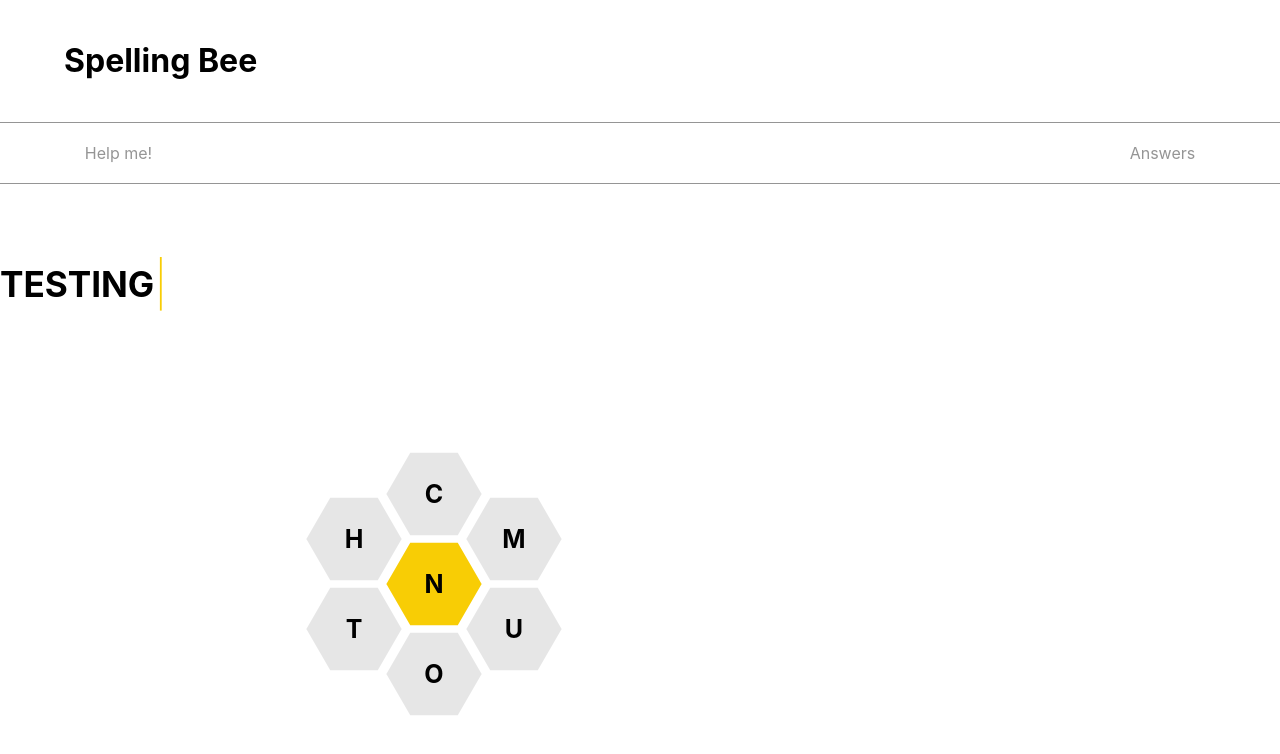
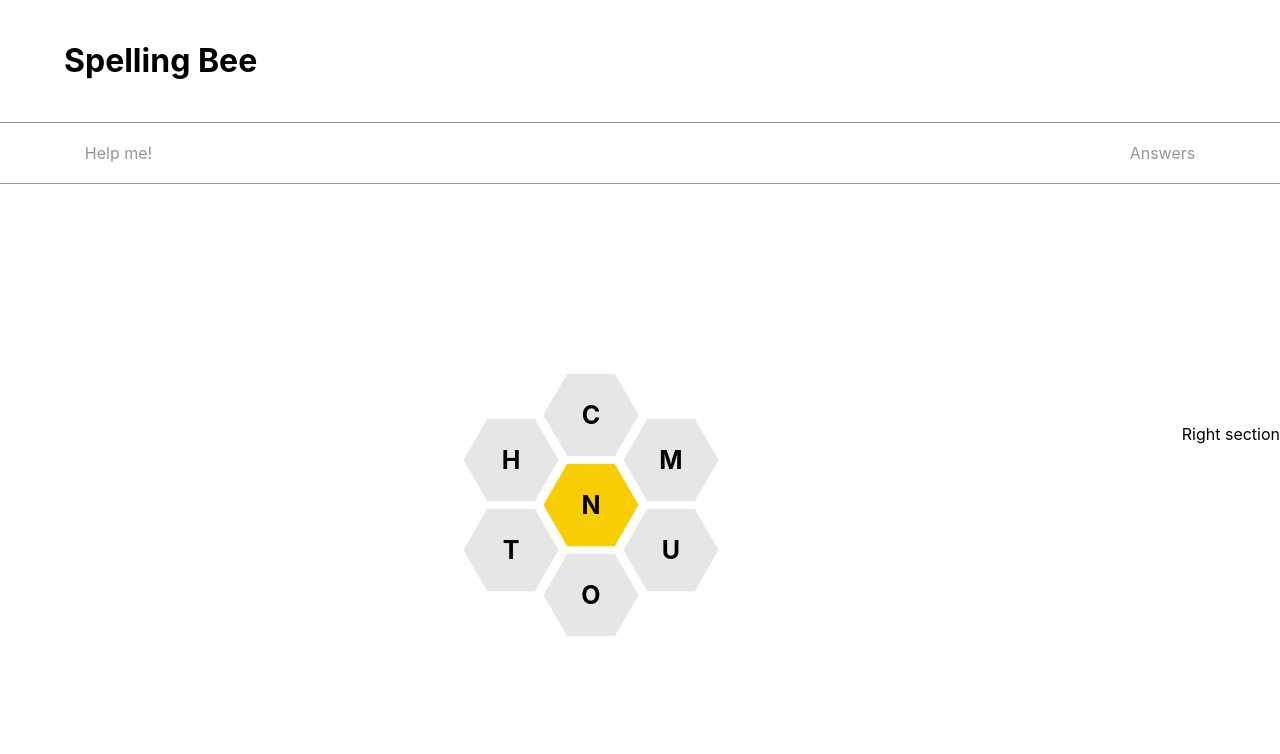
Before and after one commit to harrisoncole/spelling-bee, a React (Create React App) app: page / in a window 1280 px wide. Shown: the top 754 px of the page. Built offline with nearby package versions, Linux system fonts and the light colour scheme.

Commit message:
center hive

```diff
--- a/src/App.css
+++ b/src/App.css
@@ -36,8 +36,23 @@
   opacity: 0.2;
 }
 
+.game-container {
+  display: flex;
+}
 .entry-container {
   display: flex;
   align-items: center;
+  justify-content: center;
   height: 200px;
 }
+
+.game-left {
+  display: flex;
+  flex-direction: column;
+  flex-grow: 2;
+  height: 500px;
+}
+
+.game-right {
+  align-self: center;
+}
--- a/src/components/Cursor.js
+++ b/src/components/Cursor.js
@@ -9,13 +9,15 @@ const Cursor = ({ displayInstructions }) => {
       setBlink(b => !b);
     }
 
-    const blinkInterval = setInterval(blinkCursor, 1000);
+    const blinkInterval = setInterval(blinkCursor, 600);
 
     return () => clearInterval(blinkInterval);
   }, []);
 
   return (
-    <div className={displayInstructions || blink ? 'none' : 'cursor'}>|</div>
+    <div className={displayInstructions || blink ? 'cursor none' : 'cursor'}>
+      |
+    </div>
   );
 };
 
--- a/src/components/EntryBar.js
+++ b/src/components/EntryBar.js
@@ -4,9 +4,7 @@ import './EntryBar.css';
 const EntryBar = ({ displayInstructions, letters }) => {
   return (
     <div>
-      <div className={displayInstructions ? 'dim entry-bar' : 'entry-bar'}>
-        Testing
-      </div>
+      <div className={displayInstructions ? 'dim entry-bar' : 'entry-bar'} />
     </div>
   );
 };
--- a/src/components/Game.js
+++ b/src/components/Game.js
@@ -40,14 +40,15 @@ const Game = ({ displayInstructions }) => {
     words,
   };
   return (
-    <div>
-      <div>
+    <div className="game-container">
+      <div className="game-left">
         <div className="entry-container">
           <EntryBar {...props} />
           <Cursor displayInstructions={displayInstructions} />
         </div>
         <Hive {...props} />
       </div>
+      <div className="game-right">Right section</div>
     </div>
   );
 };
--- a/src/components/Hive.css
+++ b/src/components/Hive.css
@@ -1,7 +1,8 @@
 .hive {
-  position: relative;
-  width: 100%;
-  padding-top: 300px;
+  height: 100%;
+  display: flex;
+  justify-content: center;
+  align-items: center;
 }
 
 .top {
--- a/src/components/HiveCell.css
+++ b/src/components/HiveCell.css
@@ -1,11 +1,8 @@
 .hive-cell {
   fill: #e6e6e6;
   position: absolute;
-  top: 50%;
-  left: 30%;
   width: 100px;
   height: 100px;
-  box-sizing: border-box;
 }
 
 .clicked {
```
